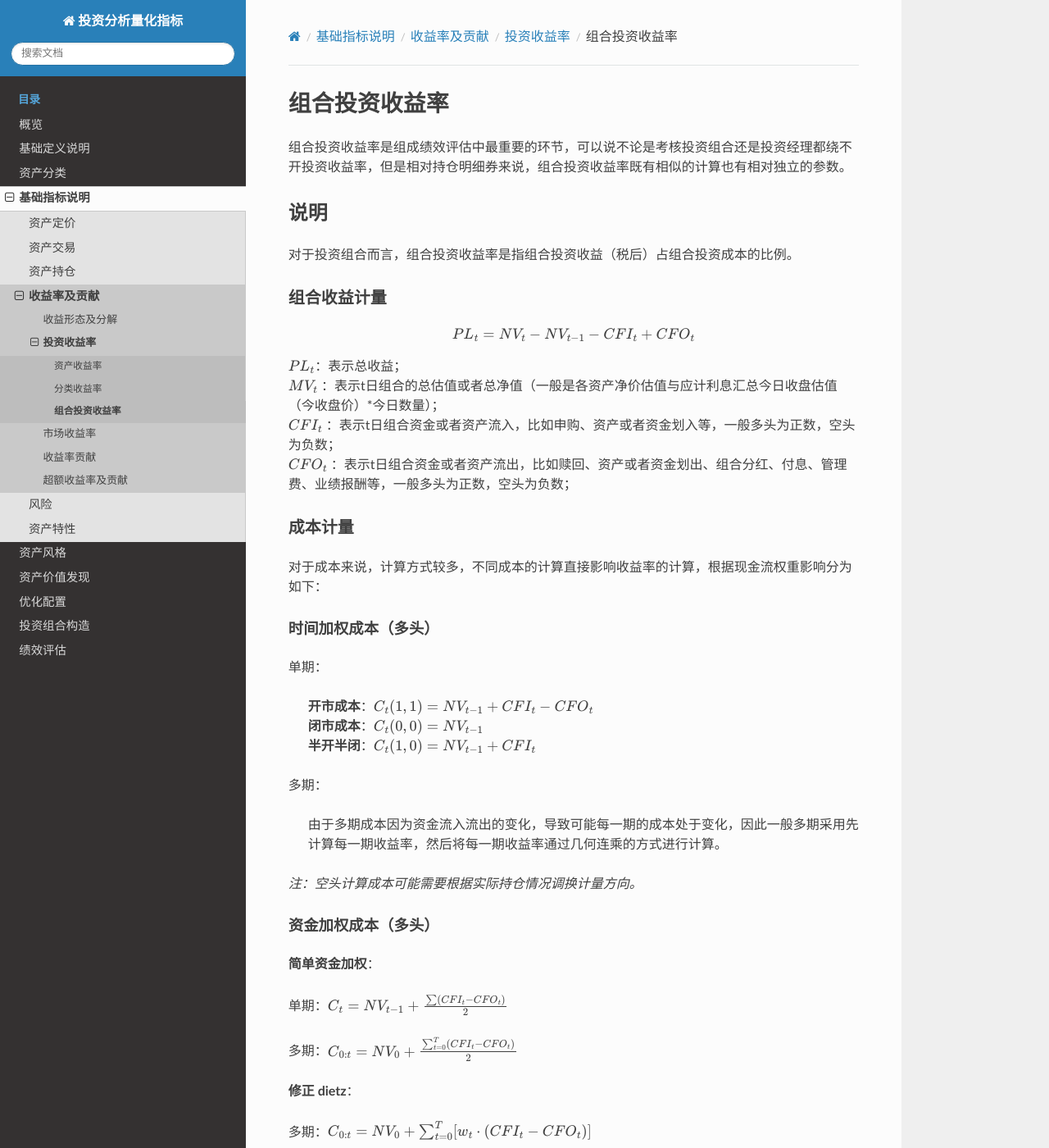
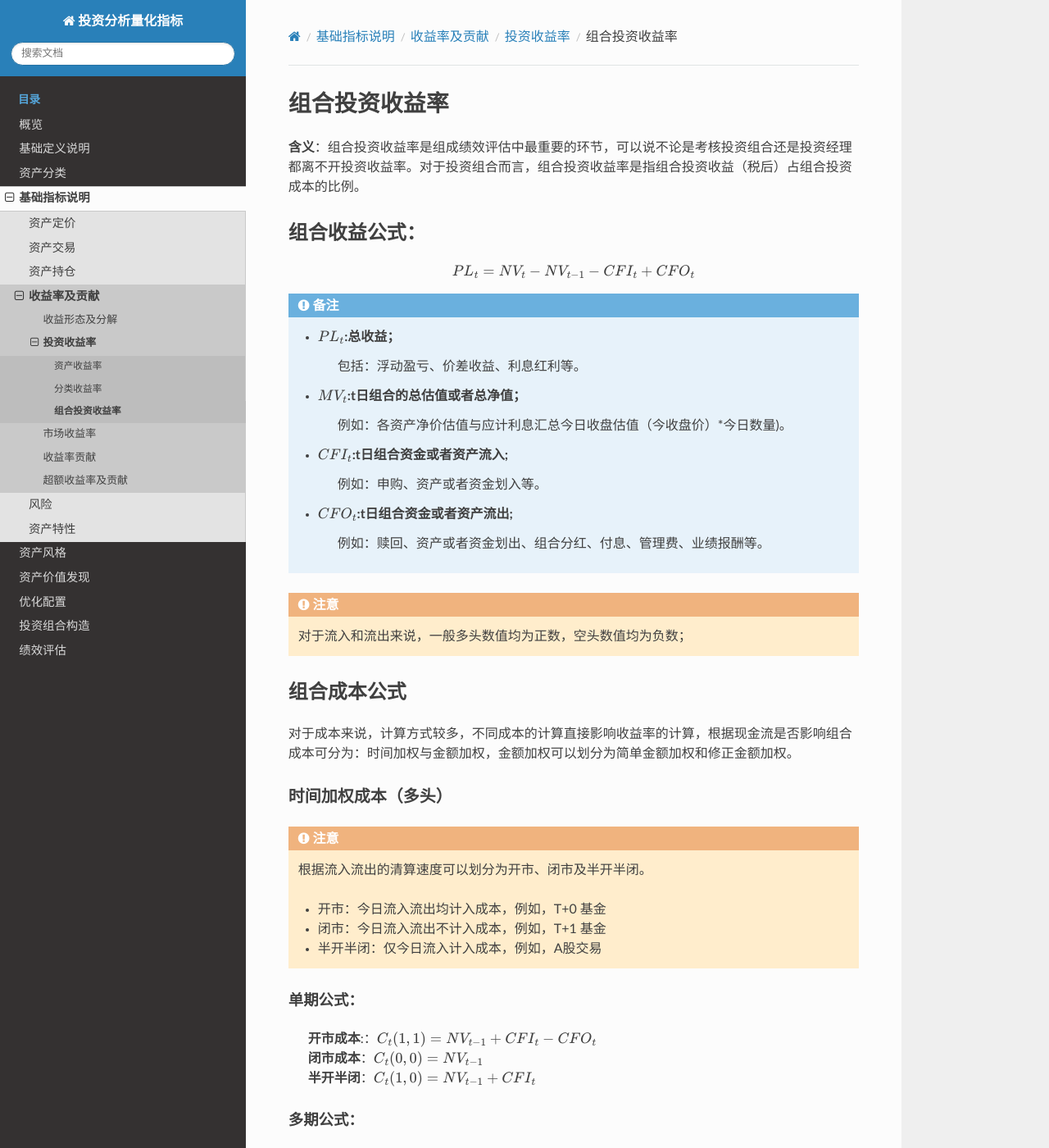
Before and after one commit to tczf/tczf.github.io, a Sphinx documentation site: the page built from docs/oringin_/return/investment/portfolioreturn.rst, in a window 1280 px wide and 1400 px high. Shown: the whole window at 82% size. Built offline with Sphinx 7.4.7 and the Read the Docs theme 2.0.0, drawn with Linux system fonts in a browser that asks for light colours; some of the changed text lies outside the part shown.

Commit message:
调整样式

```diff
--- a/docs/oringin_/return/investment/portfolioreturn.rst
+++ b/docs/oringin_/return/investment/portfolioreturn.rst
@@ -1,44 +1,55 @@
+
 组合投资收益率
 ================================
-组合投资收益率是组成绩效评估中最重要的环节，可以说不论是考核投资组合还是投资经理都绕不开投资收益率，但是相对持仓明细券来说，组合投资收益率既有相似的计算也有相对独立的参数。
+**含义**：组合投资收益率是组成绩效评估中最重要的环节，可以说不论是考核投资组合还是投资经理都离不开投资收益率。对于投资组合而言，组合投资收益率是指组合投资收益（税后）占组合投资成本的比例。
 
-说明
---------------------------------
-对于投资组合而言，组合投资收益率是指组合投资收益（税后）占组合投资成本的比例。
 
-组合收益计量
-^^^^^^^^^^^^^^^^^^^^^^^^^^^^^^^^^
-
+组合收益公式：
+~~~~~~~~~~~~~~~~~~~~~~~~~~~~~~~
 .. math:: PL_{t}= NV_{t}-NV_{t-1}-CFI_{t}+CFO_{t}
 
-| :math:`PL_{t}`：表示总收益；
-| :math:`MV_{t}` ：表示t日组合的总估值或者总净值（一般是各资产净价估值与应计利息汇总今日收盘估值（今收盘价）*今日数量）；
-| :math:`CFI_{t}` ：表示t日组合资金或者资产流入，比如申购、资产或者资金划入等，一般多头为正数，空头为负数；
-| :math:`CFO_{t}` ：表示t日组合资金或者资产流出，比如赎回、资产或者资金划出、组合分红、付息、管理费、业绩报酬等，一般多头为正数，空头为负数；
+.. note::
+
+ - :math:`PL_{t}`:总收益；
+                       包括：浮动盈亏、价差收益、利息红利等。
+ - :math:`MV_{t}`:t日组合的总估值或者总净值；
+                       例如：各资产净价估值与应计利息汇总今日收盘估值（今收盘价）*今日数量)。
+ - :math:`CFI_{t}`:t日组合资金或者资产流入;
+                        例如：申购、资产或者资金划入等。
+ - :math:`CFO_{t}`:t日组合资金或者资产流出;
+                          例如：赎回、资产或者资金划出、组合分红、付息、管理费、业绩报酬等。
+
+.. attention::  对于流入和流出来说，一般多头数值均为正数，空头数值均为负数；
 
 
 
-成本计量
-^^^^^^^^^^^^^^^^^^^^^^^^^^^^^^^^^
-对于成本来说，计算方式较多，不同成本的计算直接影响收益率的计算，根据现金流权重影响分为如下：
+组合成本公式
+~~~~~~~~~~~~~~~~~~~~~~~~~~~~~~
+对于成本来说，计算方式较多，不同成本的计算直接影响收益率的计算，根据现金流是否影响组合成本可分为：时间加权与金额加权，金额加权可以划分为简单金额加权和修正金额加权。
 
 时间加权成本（多头）
-"""""""""""""""""""""""""""""""""""
-单期：
+------------------------------------
+.. attention::  根据流入流出的清算速度可以划分为开市、闭市及半开半闭。
 
- | **开市成本**：:math:`C_{t}(1,1)=NV_{t-1}+CFI_{t}-CFO_{t}`
+ - 开市：今日流入流出均计入成本，例如，T+0 基金
+ - 闭市：今日流入流出不计入成本，例如，T+1 基金
+ - 半开半闭：仅今日流入计入成本，例如，A股交易
+
+单期公式：
+^^^^^^^^^^^^^^^^^^^^^^^^^^^^^^^^^^^^^^^^^^
+ | **开市成本**:：:math:`C_{t}(1,1)=NV_{t-1}+CFI_{t}-CFO_{t}`
  | **闭市成本**：:math:`C_{t}(0,0)=NV_{t-1}`
  | **半开半闭**：:math:`C_{t}(1,0)=NV_{t-1}+CFI_{t}`
 
-多期：
-
- | 由于多期成本因为资金流入流出的变化，导致可能每一期的成本处于变化，因此一般多期采用先计算每一期收益率，然后将每一期收益率通过几何连乘的方式进行计算。
+多期公式：
+^^^^^^^^^^^^^^^^^^^^^^^^^^^^^^^^^^^^^^^^^^
+ | 由于多期成本因为每期资金流入流出的可能变化，导致可能每一期的成本处于变化，因此一般多期采用先计算每一期收益率，然后将每一期收益率通过几何连乘的方式进行计算。
 
 
-*注：空头计算成本可能需要根据实际持仓情况调换计量方向。*
+.. attention::  *空头计算成本可能需要根据实际持仓情况调换计量方向。*
 
 资金加权成本（多头）
-""""""""""""""""""""""""""""""""""""
+------------------------------------
 | **简单资金加权**：
 
 单期：:math:`C_{t}=NV_{t-1}+\frac{\sum (CFI_{t}-CFO_{t})}{2}`
@@ -54,7 +65,7 @@
 
 
 平均资金占用（多头）
-""""""""""""""""""""""""""""""""""""
+------------------------------------
 平均资金占用与修正dietz的算法类似，只是在计算上会根据会计投资类型为是否持有至到期、分红付息等因素计量期初成本和流入流出。（保险常用）
 
 
@@ -63,20 +74,20 @@
 
 
 常见组合收益率计量
---------------------------------
+~~~~~~~~~~~~~~~~~~~~~~~~~~~~~~~~~~~~~~~~~~~~~~~~~~~~~~~~~~~~~~
 对于类似公募基金、浮动型理财产品、浮动型非标资产等有单位净值披露或者估值的投资组合来说通常会采用份额法计算组合收益率，还有一部分没有单位净值公布的投资组合则更多采用金额法或者金额加权收益率的方式。
 
 
 份额法（非货币类组合）
-^^^^^^^^^^^^^^^^^^^^^^^^^^^^^^^^^
+------------------------------------
 这种方法适用于组合本身有单位净值估值的场景，例如公募基金、私募基金、理财产品等。
 
 单期:
-"""""""""""""""""""""""""""""""""
-i. 前复权：
-
+^^^^^^^^^^^^^^^^^^^^^^^^^^^^^^^^^^^^^^^^^^
+1. 前复权收益率：
+""""""""""""""""""""""""""""""""""
 1.1. 非成立日
-
+********************************************************************
 .. math:: r_{t} = \frac{nav_{t} \cdot\ s_{t} - nav_{t-1} + div_{t}}{nav_{t-1} - div_{t}}
 
 其中，
@@ -86,7 +97,7 @@ i. 前复权：
  | **含义：这种计算方式从投资人角度来看，表示投资处于确认分红之后时，需要剔除分红和拆分带来的投资影响。**
 
 1.2. 成立日（成立日因为首日单位净值无历史数据需要取发行价格）
-
+*************************************************************************************
 
 .. math:: r_{0} = \frac{nav_{0} \cdot\ s_{0} - nav_{issue} + div_{0}}{nav_{issue} - div_{0}}
 
@@ -96,7 +107,7 @@ i. 前复权：
  | :math:`div_{0}`：表示成立日发生分红；
 
 1.3. 净值归一（组合转型、其他特殊事件需要重新计算单位净值以满足监管或者吸引投资人）
-
+*************************************************************************************
  | 需要根据组合总份额推算拆分比例，用新的拆分比例计算当日收益率
 
 .. math:: s_{t} = \frac{share_{t}}{share_{t-1}+share_{t}^{b}-share_{t}^{s}}
@@ -130,7 +141,7 @@ i. 前复权：
  | **含义：这种计算方式从投资人角度来看，表示投资处于确认分红之前时，实际发生的分红和拆分都考虑在投资收益率中。**
 
 2.2. 成立日：
-
+*************************************************************************************
 .. math::  r_0=\frac{nav_{0} \cdot\ s_{0} - nav_{issue} + div_{0}}{nav_{issue}}
 
 其中，
@@ -140,28 +151,28 @@ i. 前复权：
 
 
 2.3. 净值归一
-
+*************************************************************************************
  | 同“前复权处理”
 
 2.4. 产品转型
-
+********************************************************************
  | 同“前复权处理”
 
 2.5. 首个交易日
-
+********************************************************************
  | 同“前复权处理”
 
 
 
 
 多期
-"""""""""""""""""""""""""""""""""
+^^^^^^^^^^^^^^^^^^^^^^^^^^^^^^^^^^^^^^^^^^
 1. 组合正常运行，没有任何情况，或者计算区间没有任何情况：
-
+""""""""""""""""""""""""""""""""""""""""""""""""""""""""""""""""""""
   .. math::  r_{1:T}=(1+r_{1}) \cdot\ (1+r_{2}) ... (1+r_{T})-1 = \prod_{t=1}^{t=T}(1+r_{t})-1
 
 2. 归一、转型等
-
+""""""""""""""""""""""""""""""""""""""""""""""""""""""""""""""""""""
 根据处理好的单期收益率，采用几何连乘方式进行计算。
 
 
@@ -173,7 +184,7 @@ i. 前复权：
 
 
 金额法
-^^^^^^^^^^^^^^^^^^^^^^^^^^^^^^^^^
+------------------------------------
 
 
 
```
Also changed, not shown: other parts of docs/oringin_/return/investment/portfolioreturn.rst (+5 -5 lines), 7 other files.
